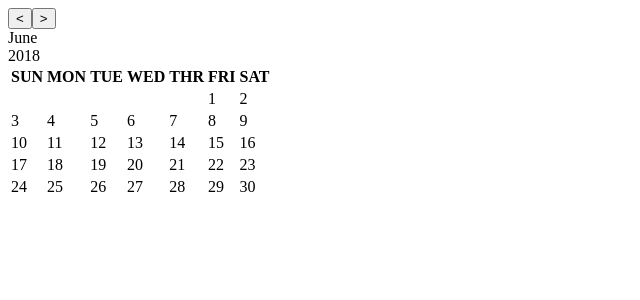
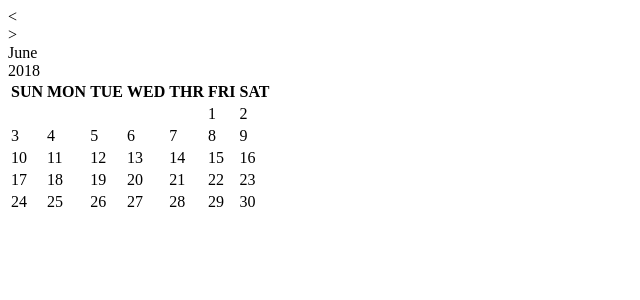
Before and after one commit to okasato/React-Calendar, a React app: page / in a window 1280 px wide. Shown: the top 300 px of the page, without its empty margins (0-640 px from the left). Built offline with nearby package versions, Linux system fonts and the light colour scheme; the HTML template or start-up script is replaced by a standard one.

Commit message:
fix stylesheet for each tiles

```diff
--- a/src/App.jsx
+++ b/src/App.jsx
@@ -101,8 +101,10 @@ export default class App extends Component {
     return (
       <div className='app'>
         <div className='top'>
-          <button className='previous' onClick={this.handleClickPrevious}>{'<'}</button>
-          <button className='next' onClick={this.handleClickNext}>{'>'}</button>
+          {/* <button className='previous' onClick={this.handleClickPrevious}>{'<'}</button>
+          <button className='next' onClick={this.handleClickNext}>{'>'}</button> */}
+          <div className='previous' onClick={this.handleClickPrevious}>{'<'}</div>
+          <div className='next' onClick={this.handleClickNext}>{'>'}</div>
           <Header
             year={this.state.year}
             month={this.state.month}
```
Also changed, not shown: 1 other file (tests, documents, lock files or other folders).
